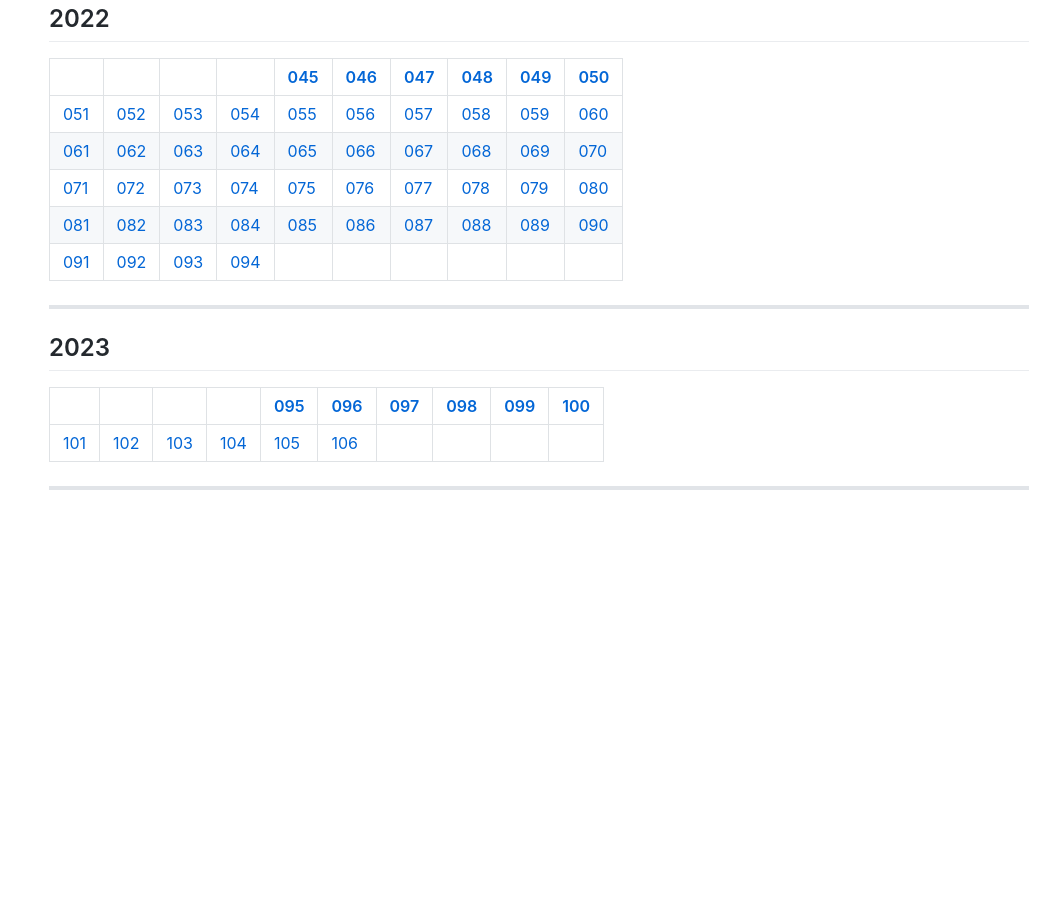
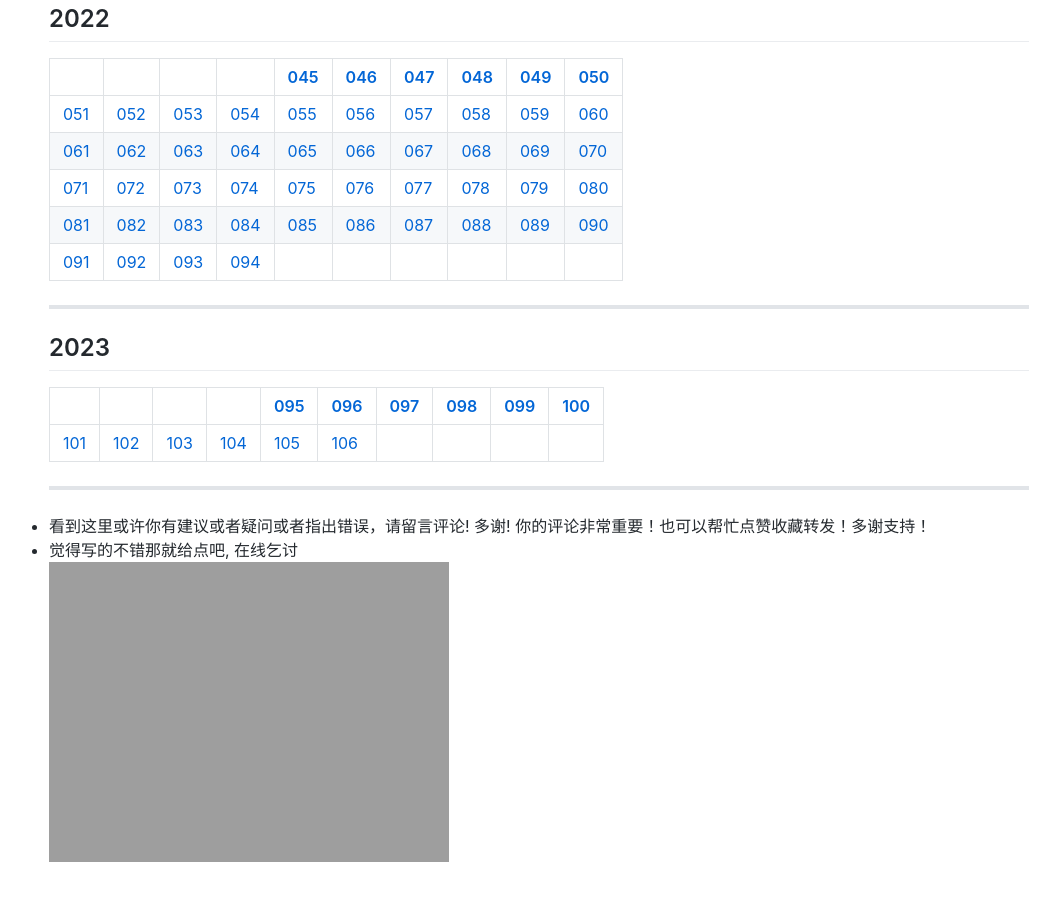
Before and after one commit to wanghenshui/cppweeklynews, a Jekyll site: the page built from README.md, in a window 1280 px wide and 900 px high, scrolled down 1178 px. Shown: the whole window, without its empty margins (101-1161 px from the left). Built offline with Jekyll 4.4.1, drawn with Linux system fonts in a browser that asks for light colours; our own code applies the rules of GitHub Pages for plain Markdown files; comment, search, counter and statistics services are not loaded; before the commit the page ends 1724 px from its top, so only the background shows below that.

Commit message:
add 在线乞讨

```diff
--- a/_layouts/default.html
+++ b/_layouts/default.html
@@ -41,6 +41,9 @@
       crossorigin="anonymous"
       async>
 </script>
+<summary>看到这里或许你有建议或者疑问或者指出错误，请留言评论! 多谢!  你的评论非常重要！也可以帮忙点赞收藏转发！多谢支持！</summary>
+<summary>觉得写的不错那就给点吧, 在线乞讨</summary>
+<img src="https://wanghenshui.github.io/assets/wepay.png" alt="微信转账">
       {% if site.github.private != true and site.github.license %}
       <div class="footer border-top border-gray-light mt-5 pt-3 text-right text-gray">
         This site is open source. {% github_edit_link "Improve this page" %}.
```
Also changed, not shown: posts/004.md (+0 -2 lines).
